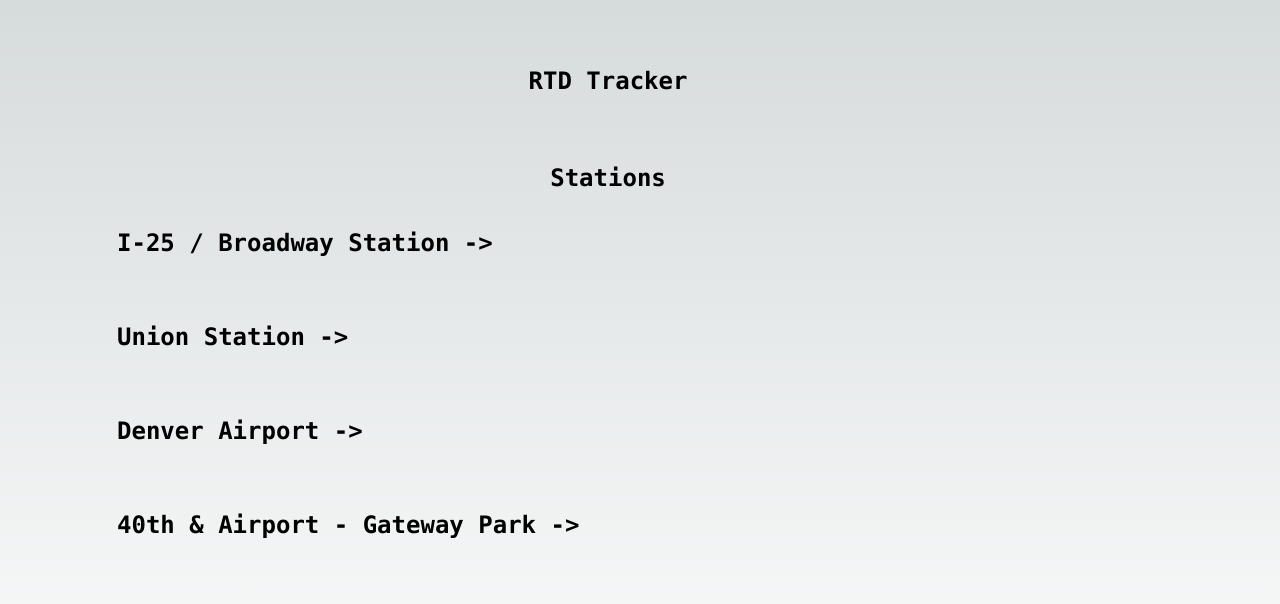
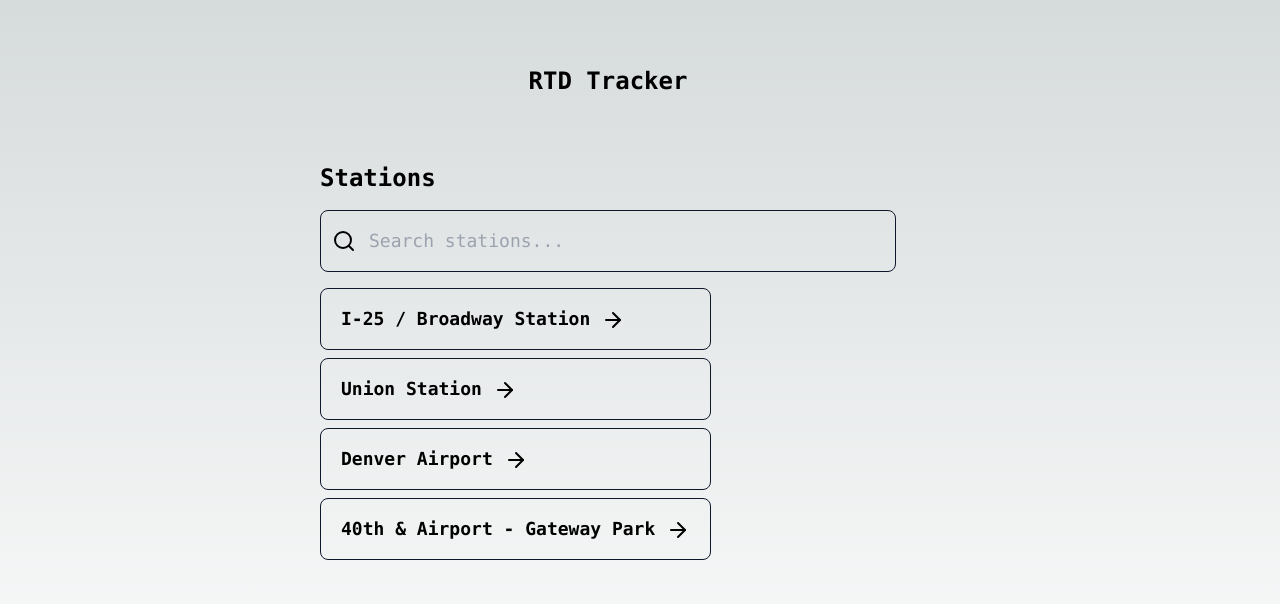
Before and after one commit to mama4294/rtd-app, a Next.js app: page / in a window 1280 px wide. Shown: the top 604 px of the page. Built offline with nearby package versions, Linux system fonts and the light colour scheme.

Commit message:
Adds station filter

```diff
--- a/src/app/page.tsx
+++ b/src/app/page.tsx
@@ -1,26 +1,9 @@
-import stops from "@/constants/Stops";
-import Link from "next/link";
+import StationFilter from "@/components/StationFilter";
 
 export default function Home() {
   return (
-    <>
-      <h2 className="text-2xl font-semibold mb-4">Stations</h2>
-      <div className="mb-32 grid text-left lg:max-w-5xl lg:w-full lg:mb-0 lg:text-left lg:justify-between gap-4">
-        {stops.map((stop) => (
-          <Link
-            href={`/stops/${stop.id}`}
-            key={stop.id}
-            className="group rounded-lg border border-transparent px-5 py-4 transition-colors hover:border-gray-300 hover:bg-gray-100 hover:dark:border-neutral-700 hover:dark:bg-neutral-800/30"
-          >
-            <h2 className={`mb-3 text-2xl font-semibold`}>
-              {stop.name}{" "}
-              <span className="inline-block transition-transform group-hover:translate-x-1 motion-reduce:transform-none">
-                -&gt;
-              </span>
-            </h2>
-          </Link>
-        ))}
-      </div>
-    </>
+    <div className="lg:max-w-xl w-full">
+      <StationFilter />
+    </div>
   );
 }
--- /dev/null
+++ b/src/components/StationFilter.tsx
@@ -0,0 +1,69 @@
+"use client";
+import stops from "@/constants/Stops";
+import { ArrowRight, SearchIcon, XCircle } from "lucide-react";
+import Link from "next/link";
+import { ChangeEvent, useState } from "react";
+
+function StationFilter() {
+  const [filterText, setFilterText] = useState("");
+
+  const filteredStops = stops.filter((stop) => {
+    // Adjust the condition based on your filtering criteria
+    return stop.name.toLowerCase().includes(filterText.toLowerCase());
+  });
+
+  console.log(filteredStops);
+
+  const onChange = (event: ChangeEvent<HTMLInputElement>) => {
+    const inputValue = event.target.value;
+    setFilterText(inputValue);
+  };
+
+  return (
+    <>
+      <h2 className="text-2xl font-semibold mb-4">Stations</h2>
+      <div className="mb-4">
+        <label htmlFor="search" className="sr-only">
+          Search
+        </label>
+        <div className="relative">
+          <div className="absolute inset-y-0 start-0 flex items-center ps-3 pointer-events-none h-full">
+            <SearchIcon className="h-6 w-6" />
+          </div>
+          <input
+            id="search"
+            type="text"
+            className="w-full ps-12 rounded-lg border border-slate-900 dark:border-gray-300 bg-transparent px-5 py-4 text-lg  focus:border-gray-500 focus:ring-0"
+            placeholder="Search stations..."
+            value={filterText}
+            onChange={onChange}
+          />
+          {filterText && (
+            <button
+              className="absolute inset-y-0 end-0 pe-3 flex items-center ps-3 h-full"
+              onClick={() => setFilterText("")}
+            >
+              <XCircle className="h-6 w-6" />
+            </button>
+          )}
+        </div>
+      </div>
+      <div className="mb-32 grid text-left lg:w-full lg:mb-0 lg:text-left lg:justify-between gap-2">
+        {filteredStops.map((stop) => (
+          <Link
+            href={`/stops/${stop.id}`}
+            key={stop.id}
+            className="group rounded-lg bg-transparent border border-slate-900  dark:border-gray-300 px-5 py-4 transition-colors hover:bg-gray-100 hover:dark:bg-slate-600"
+          >
+            <h2 className="text-sm md:text-lg font-semibold">
+              {stop.name}{" "}
+              <ArrowRight className="inline-block transition-transform group-hover:translate-x-1 motion-reduce:transform-none" />
+            </h2>
+          </Link>
+        ))}
+      </div>
+    </>
+  );
+}
+
+export default StationFilter;
```
